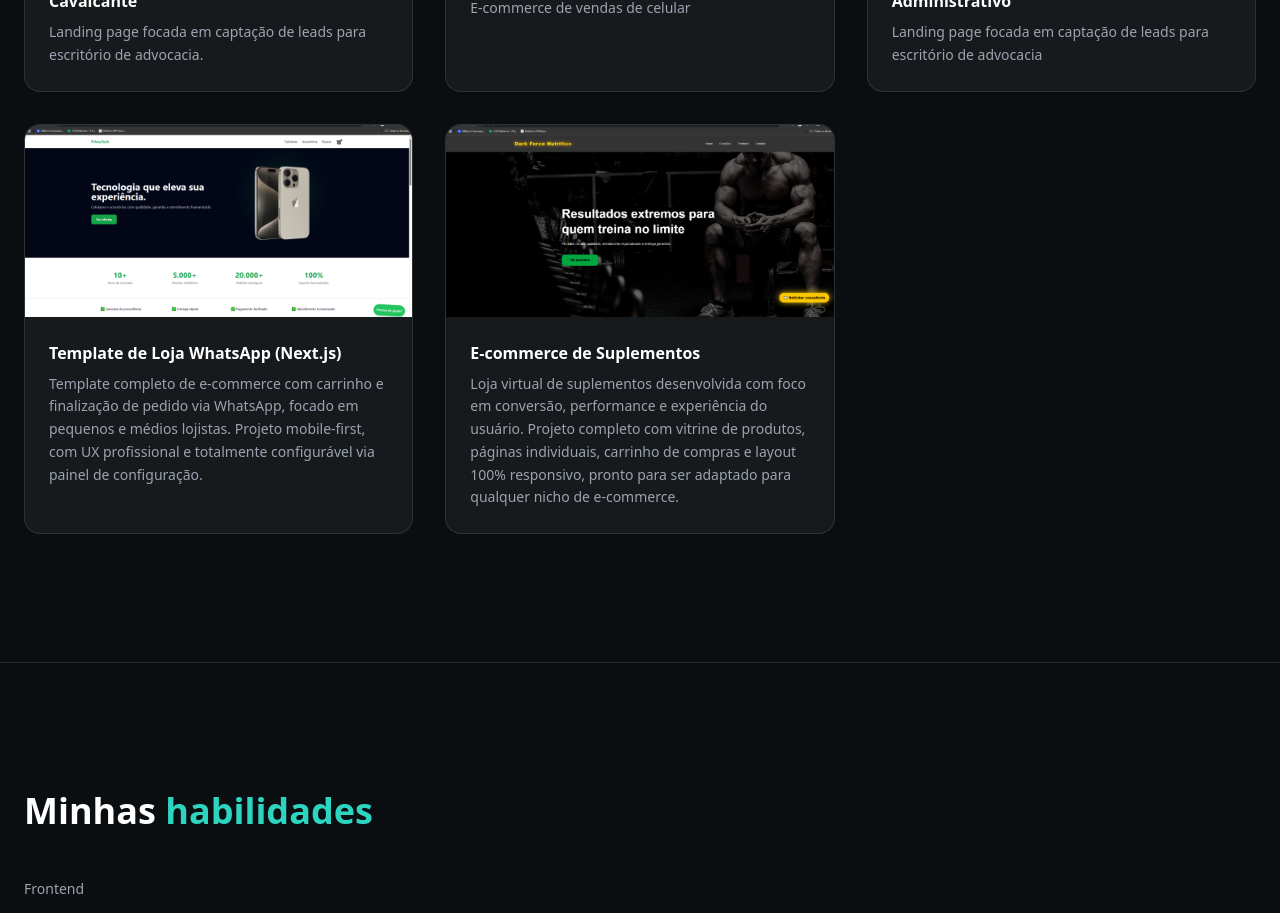
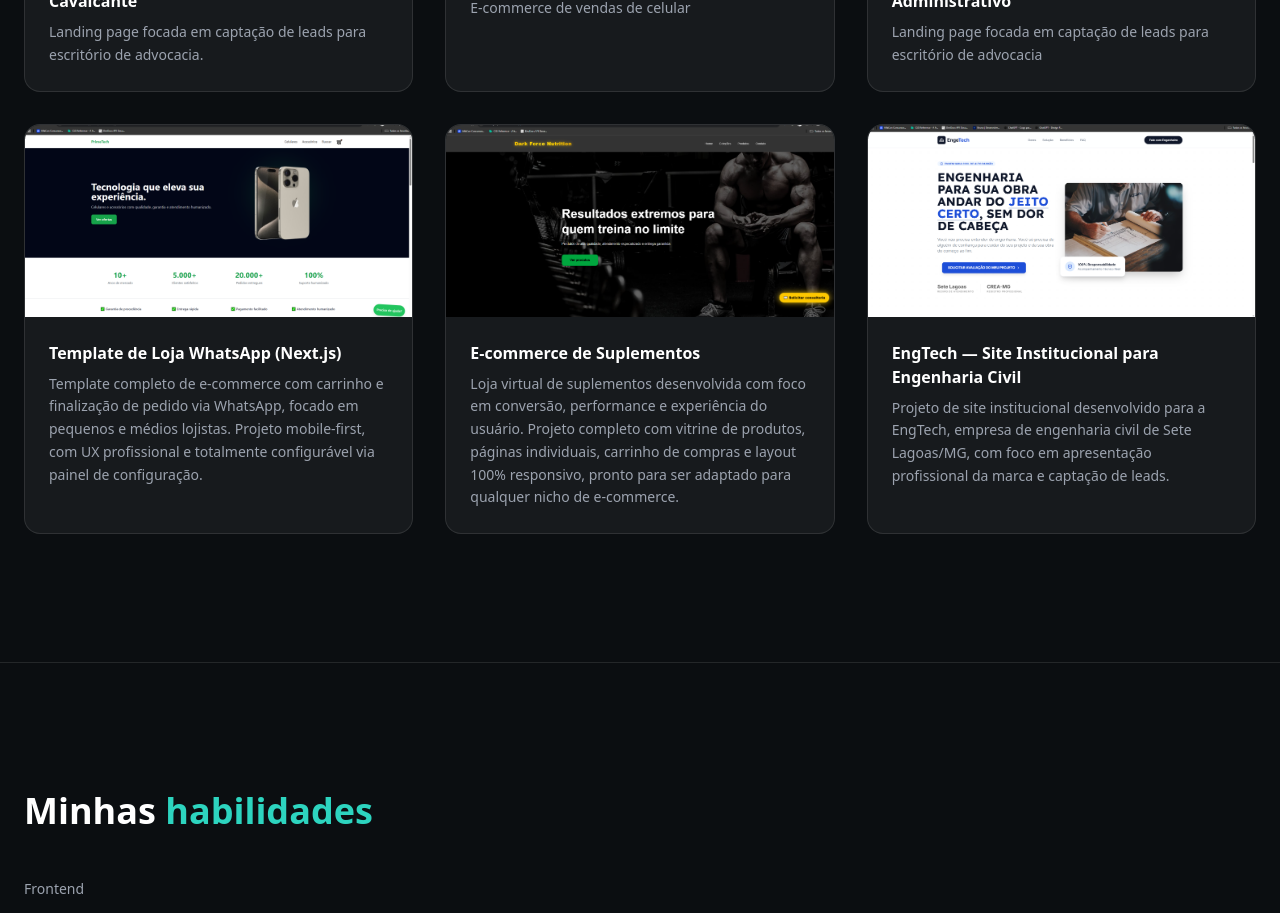
Before and after one commit to BrunoVenuto/portfolio-bruno, a Next.js app: page / in a window 1280 px wide. Shown: the part 1640-2553 px from the top of the page. Built offline with nearby package versions, Linux system fonts and the light colour scheme.

Commit message:
first commit

```diff
--- a/components/Projects.tsx
+++ b/components/Projects.tsx
@@ -41,6 +41,14 @@ const projects = [
     Techs: "Next.js, TypeScript, Tailwind CSS",
     image: "/projects/loja suplementos.png",
     link: "https://catalogo-premium.vercel.app/",
+  },
+  {
+    id: 6,
+    title: "EngTech — Site Institucional para Engenharia Civil",
+    description: "Projeto de site institucional desenvolvido para a EngTech, empresa de engenharia civil de Sete Lagoas/MG, com foco em apresentação profissional da marca e captação de leads.",
+    Techs: "Next.js, TypeScript, Tailwind CSS",
+    image: "/projects/engtech.png",
+    link: "https://engetech-eta.vercel.app/",
   },
 ];
 
```
Also changed, not shown: public/projects/engtech.png (added).
